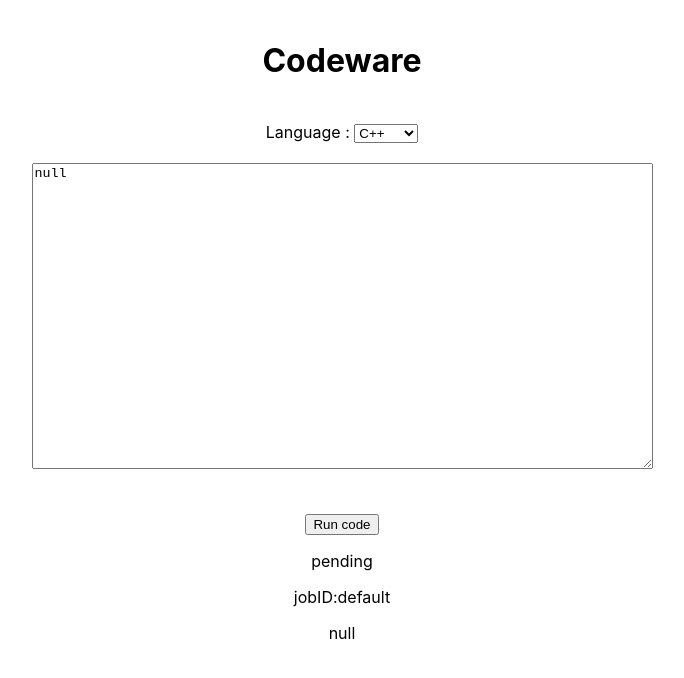
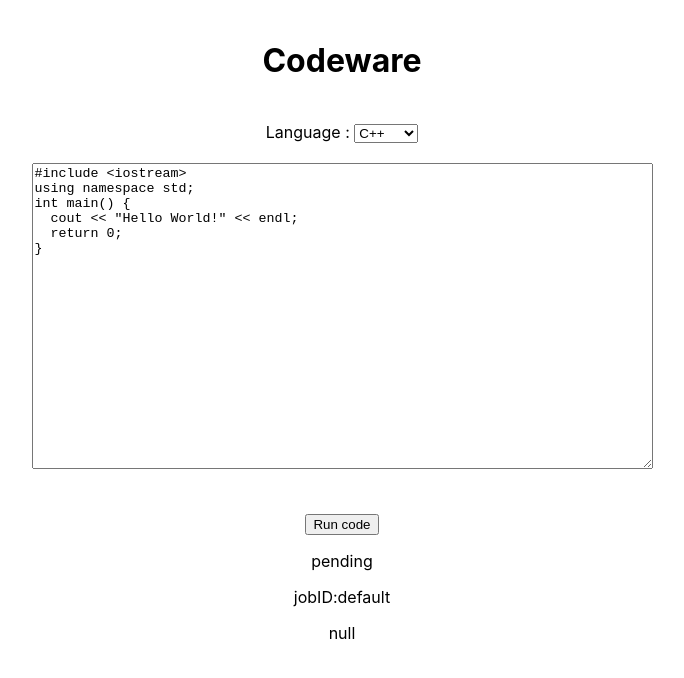
Before and after one commit to kritikmodi/codeware, a React (Create React App) app in the folder client/: page / in a window 1280 px wide. Shown: the top 678 px of the page, without its empty margins (298-982 px from the left). Built offline with nearby package versions, Linux system fonts and the light colour scheme.

Commit message:
Update App.js

```diff
--- a/client/src/App.js
+++ b/client/src/App.js
@@ -19,7 +19,9 @@ function App() {
   const [status, setStatus] = useState("pending");
   const [jobId, setjobId] = useState("default");
 
-  useEffect(() => {}, [language]);
+  useEffect(() => {
+    setCode(stubs[language]);
+  }, [language]);
 
   const handleSubmit = async () => {
 
```
